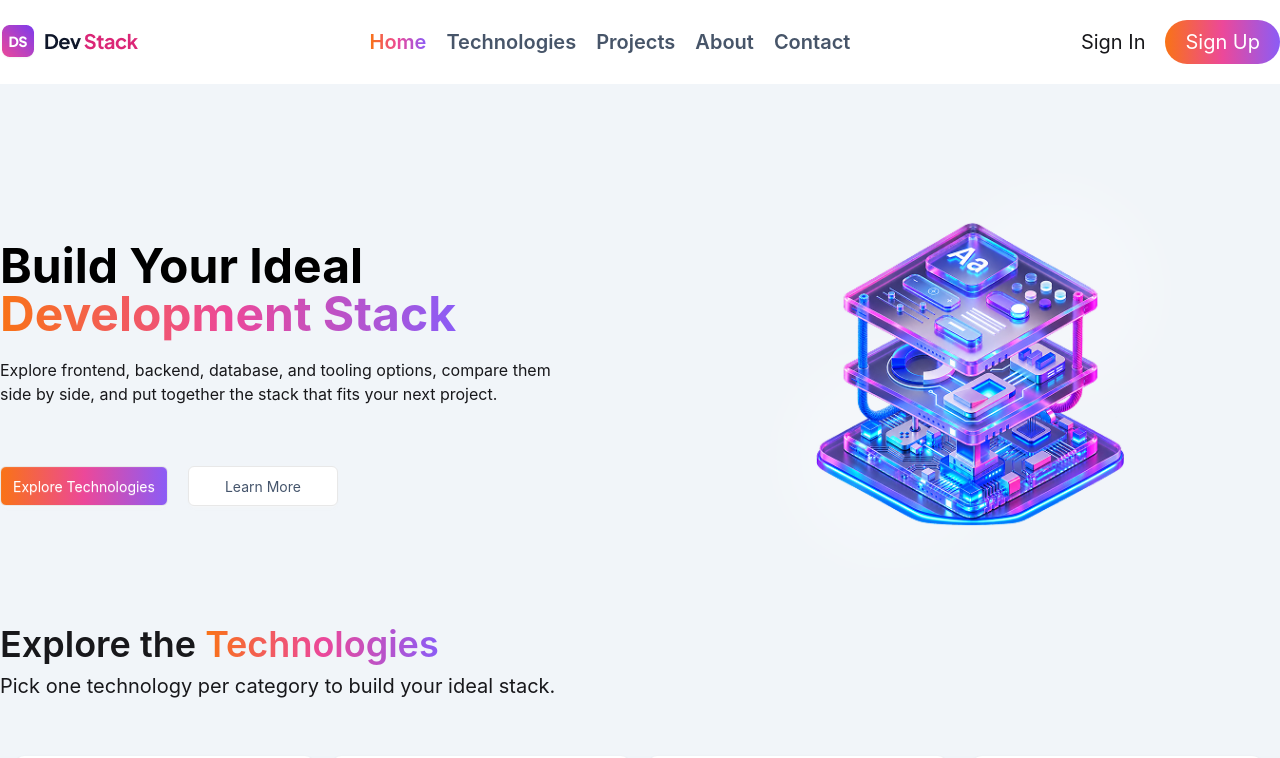
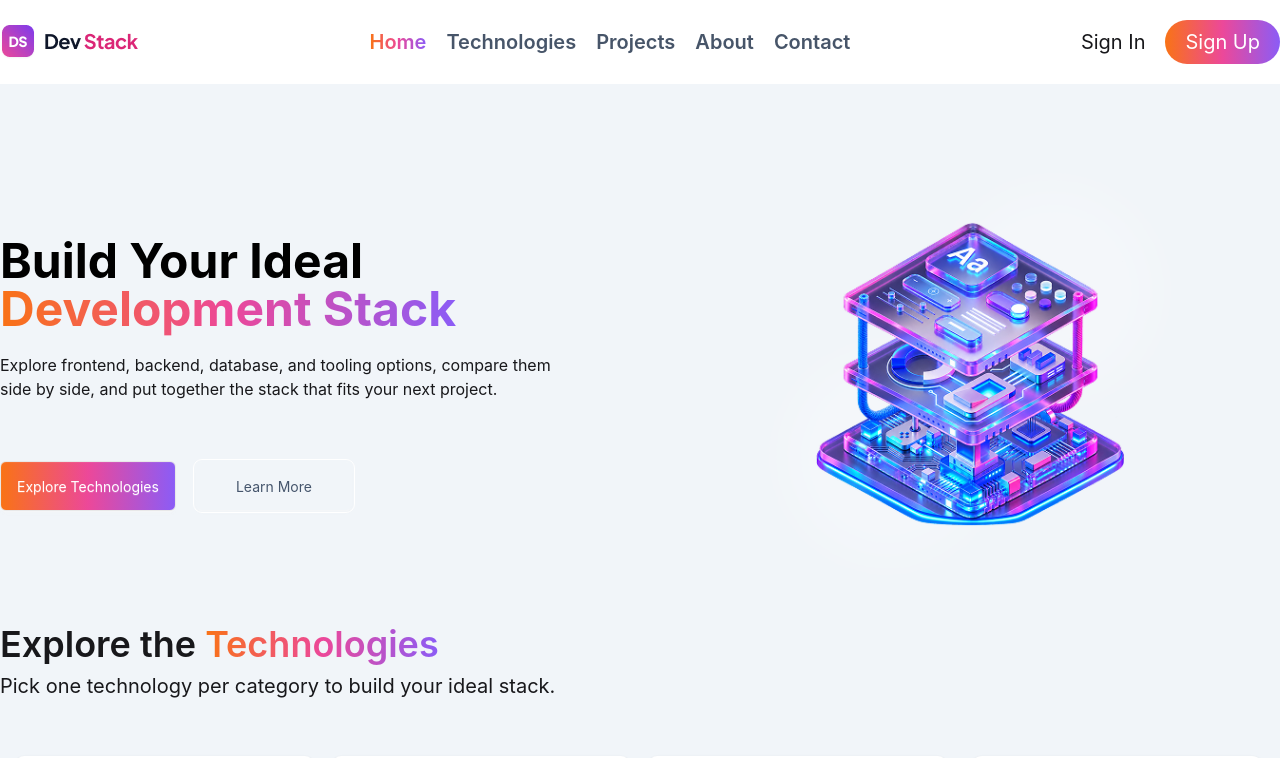
Before and after one commit to officialbondondatta/dev_stack_5, a React (Vite) app: page / in a window 1280 px wide. Shown: the top 758 px of the page. Built offline with nearby package versions, Linux system fonts and the light colour scheme.

Commit message:
fixed button issues

```diff
--- a/src/components/Banner.tsx
+++ b/src/components/Banner.tsx
@@ -10,8 +10,8 @@ const Banner = () => {
                     compare them side by side, and put together the stack that fits your
                     next project.</p>
                 <div className="mt-10 flex gap-5 lg:justify-start justify-center items-center">
-                    <button className="btn w-fit px-3 py-2 text-white font-normal rounded-md brand-gradient">Explore Technologies</button>
-                    <button className="btn bg-white w-fit px-9 py-2 rounded-md text-slate-600 font-normal">Learn More</button>
+                    <button className="btn w-fit px-4 py-6 text-white font-normal rounded-md brand-gradient">Explore Technologies</button>
+                    <button className="btn bg-transparent outline-white outline border-none w-fit px-10 py-6 rounded-md text-slate-600 font-normal">Learn More</button>
                 </div>
             </div>
             <div className="flex items-center justify-center">
--- a/src/components/Nav.tsx
+++ b/src/components/Nav.tsx
@@ -20,8 +20,8 @@ const Nav = () => {
                     </ul>
                 </div>
                 <div className="flex gap-5 lg:text-xl text-sm">
-                    <button className="btn-primary">Sign In</button>
-                    <button className="btn-primary brand-gradient text-white rounded-full lg:py-2 py-1 px-2 lg:px-5">Sign Up</button>
+                    <button className="btn-primary cursor-pointer">Sign In</button>
+                    <button className="btn-primary brand-gradient cursor-pointer text-white rounded-full lg:py-2 py-1 px-2 lg:px-5">Sign Up</button>
                 </div>
             </div>
         </div>
```
